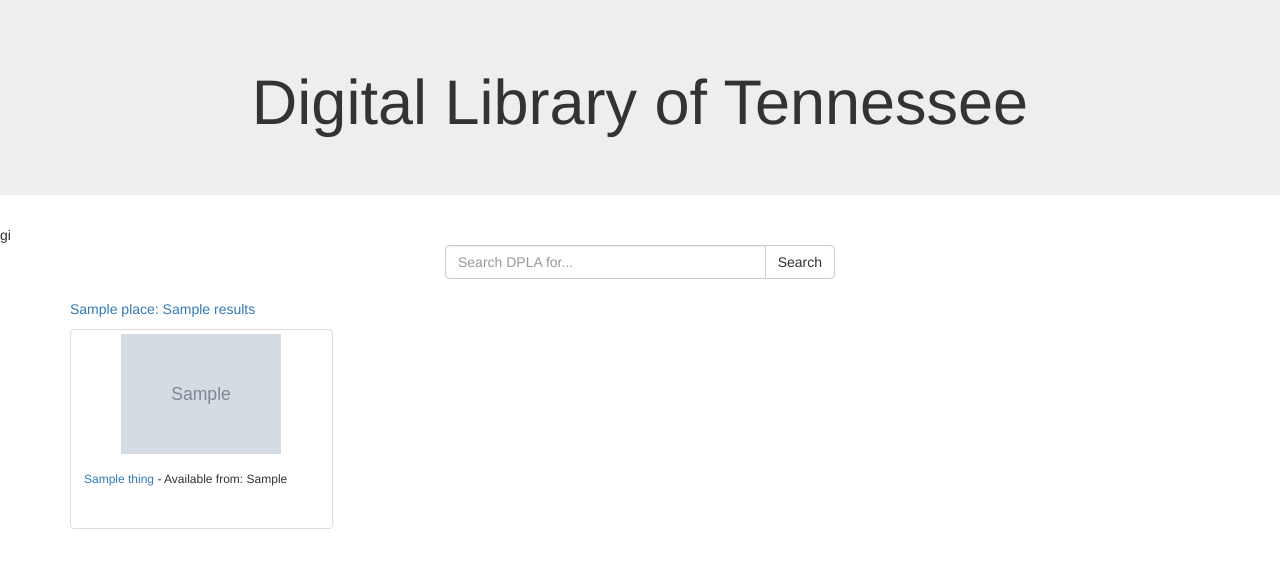
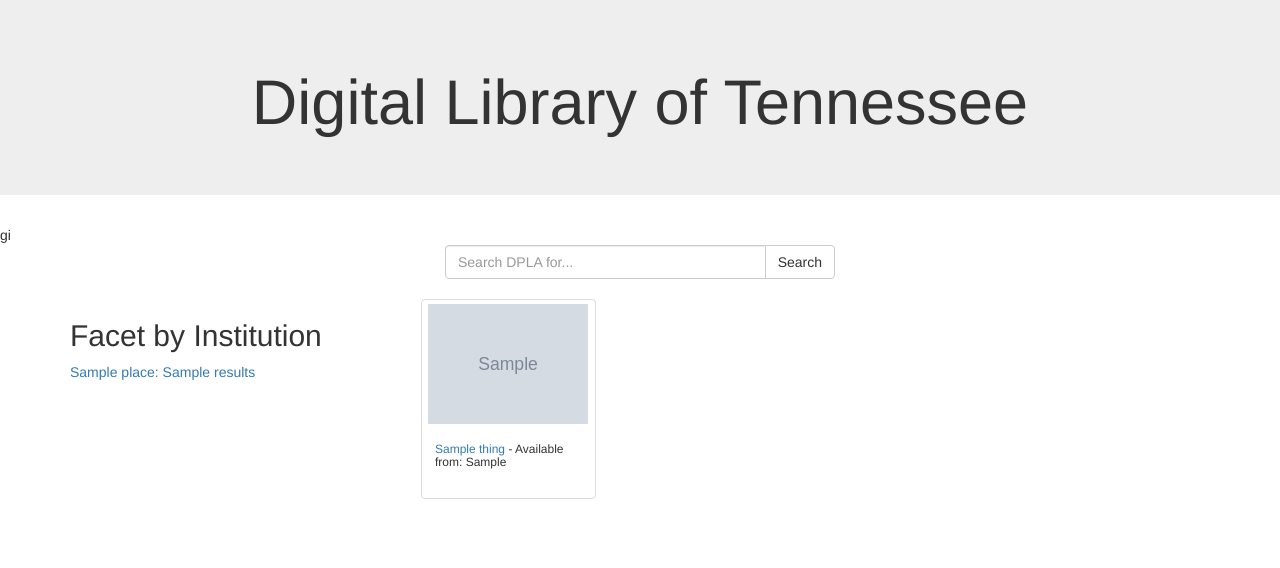
Before and after one commit to markpbaggett/dltn_flask, a Flask app: template app/templates/index.html in a window 1280 px wide. Shown: the top 568 px of the page. Run offline with Flask 2, Linux system fonts and the light colour scheme; the template is opened without the code that fills it: values that come from a table or form of the project are taken from there, most other values are stand-ins (such as "Sample title", 1, 10 or a date in 2020); grey boxes marked "Sample" are stand-in pictures; parts of the project's set-up code (start-up, migrations or seed data) failed here and were passed over; some libraries are stand-ins or nearby versions.

Commit message:
Align facets.

```diff
--- a/app/static/css/custom.css
+++ b/app/static/css/custom.css
@@ -12,3 +12,15 @@
 form#search-box {
     display: inherit;
 }
+
+.facets{
+    float: left;
+    display: inline;
+    width: 30%;
+}
+
+.thumb-container{
+    float: right;
+    display:inline;
+    width: 70%;
+}
--- a/app/templates/index.html
+++ b/app/templates/index.html
@@ -22,19 +22,33 @@
     </div>
     <div class="container">
         <div class="row">
-            <div class="col-sm-6">
             {%  if facets %}
+                <div class="facets hidden-sm hidden-xs">
+                    <div class="col-md-12">
+                        <h2>Facet by Institution</h2>
                         {% for facet in facets %}
                             {% set newfacet = facet.place %}
                             <p><a href="/search={{ searchterm }}&place={{ newfacet }}">{{ facet.place }}: {{ facet.results }}</a></p>
                         {% endfor %}
-            {% endif %}
+                    </div>
+                </div>
+            {% if things %}
+                <div class="thumb-container">
+                {% for thing in things %}
+                    <div class="col-xs-6 col-md-3">
+                        <div class="thumbnail thumb">
+                            <a href="{{ thing.link }}">
+                                <img class="img-responsive overflow-img" src="{{ thing.image }}" alt="test"/>
+                            </a>
+                                <div class="caption">
+                                    <h6><a href="{{ thing.link }}">{{ thing.title }}</a> - Available from: {{ thing.dataProvider }}</h6>
                                 </div>
                         </div>
                     </div>
-    <div class="container">
-        <div class="row">
-        {% if things %}
+                {% endfor %}
+                </div>
+            {% endif %}
+            {% elif things%}
                 {% for thing in things %}
                     <div class="col-xs-6 col-md-3">
                         <div class="thumbnail thumb">
```
Lines whose indentation alone changed are shown as unchanged.
